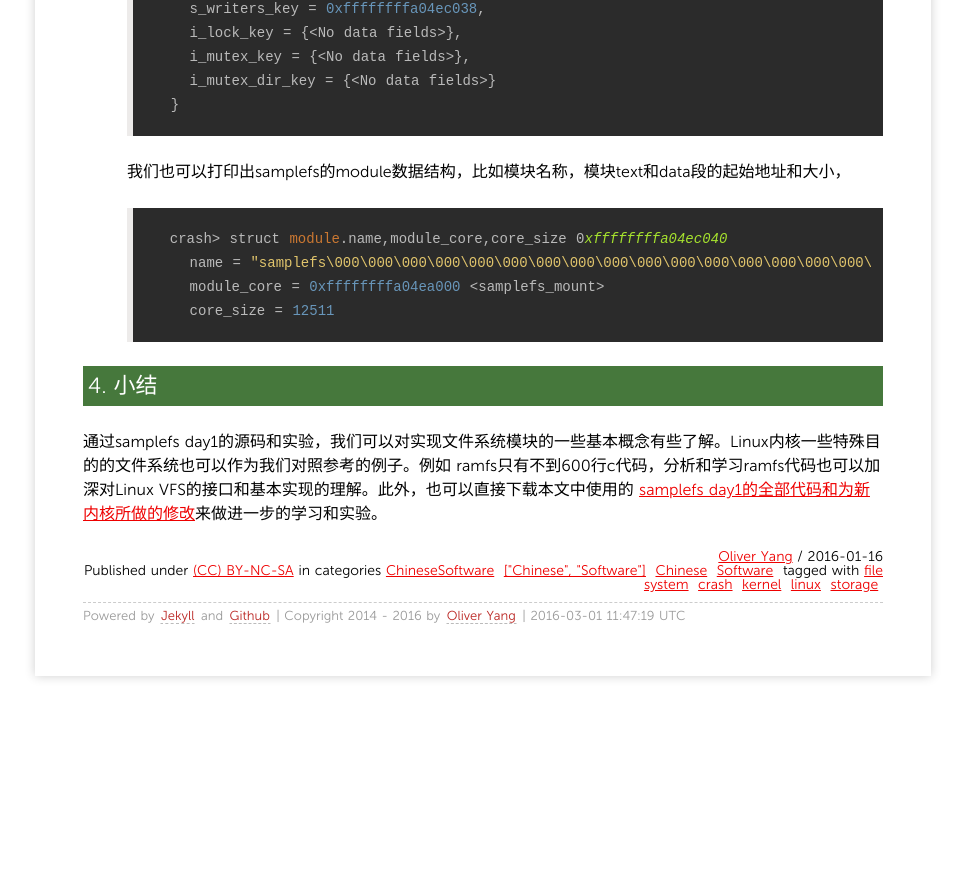
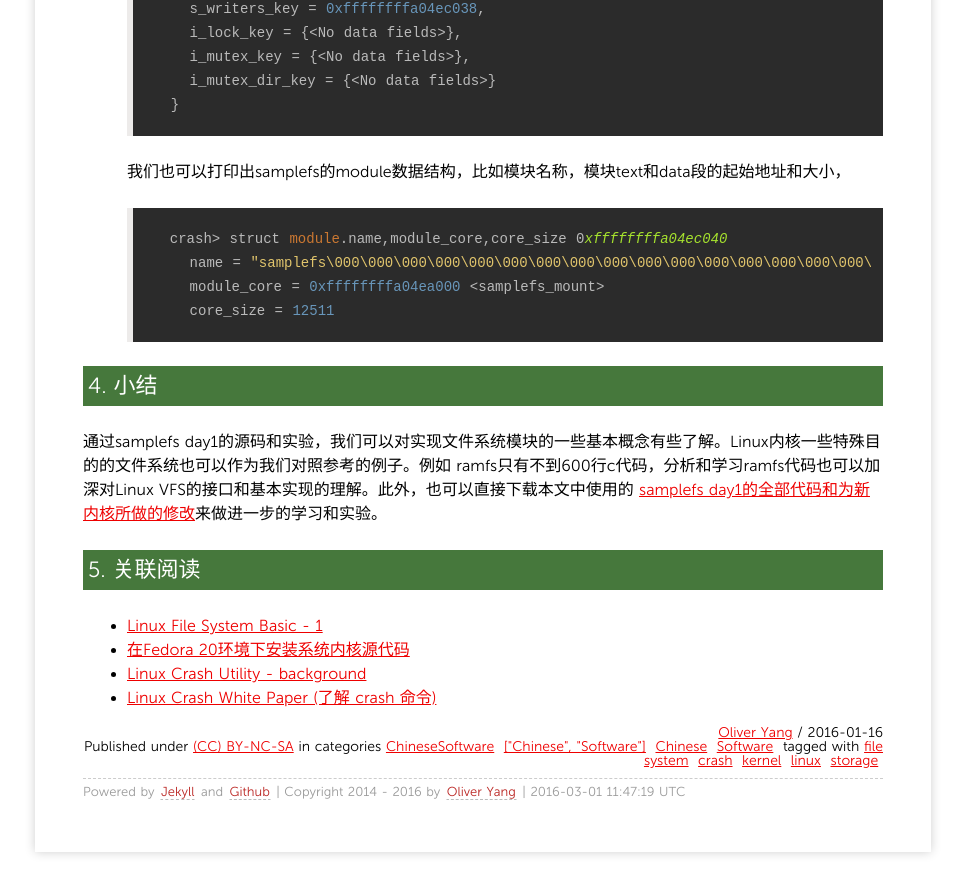
Before and after one commit to yangoliver/yangoliver.github.io, a Jekyll site: the page built from _posts/2016/2016-01-16-linux-file-system-basic-2.md, in a window 1280 px wide and 900 px high, scrolled down 8866 px. Shown: the top 894 px of the window, without its empty margins (157-1122 px from the left). Built offline with Jekyll 4.4.1, drawn with Linux system fonts in a browser that asks for light colours; comment, search, counter and statistics services are not loaded; before the commit the page ends 9590 px from its top, so only the background shows below that.

Commit message:
update: added reference doc link for SEO

```diff
--- a/_posts/2016/2016-01-16-linux-file-system-basic-2.md
+++ b/_posts/2016/2016-01-16-linux-file-system-basic-2.md
@@ -155,7 +155,6 @@ Samplefs需要修改fs/Kconfig文件。可以直接通过打
 		.kill_sb = kill_anon_super,	/* umount时入口函数，用内核默认函数释放超级块*/
 		/*  .fs_flags */
 	};
-
 
 #### 2.2 VFS (Virtual Filesystem Switch)
 
@@ -380,3 +379,10 @@ mount_nodev总会分配一个新的samplefs在VFS层面上的Super Block。但
 通过samplefs day1的源码和实验，我们可以对实现文件系统模块的一些基本概念有些了解。Linux内核一些特殊目的的文件系统也可以作为我们对照参考的例子。例如
 ramfs只有不到600行c代码，分析和学习ramfs代码也可以加深对Linux VFS的接口和基本实现的理解。此外，也可以直接下载本文中使用的
 [samplefs day1的全部代码和为新内核所做的修改](https://github.com/yangoliver/lktm/tree/master/fs/samplefs/day1)来做进一步的学习和实验。
+
+### 5. 关联阅读
+
+* [Linux File System Basic - 1](http://oliveryang.net/2016/01/linux-file-system-basic-1/)
+* [在Fedora 20环境下安装系统内核源代码](http://www.cnblogs.com/kuliuheng/p/3976780.html)
+* [Linux Crash Utility - background](http://oliveryang.net/2015/06/linux-crash-background)
+* [Linux Crash White Paper (了解 crash 命令)](http://people.redhat.com/anderson/crash_whitepaper)
```
Also changed, not shown: _posts/2016/2016-01-10-linux-file-system-basic-1.md (+4 -0 lines), _posts/2016/2016-02-06-linux-file-system-basic-3.md (+1 -0 lines).
